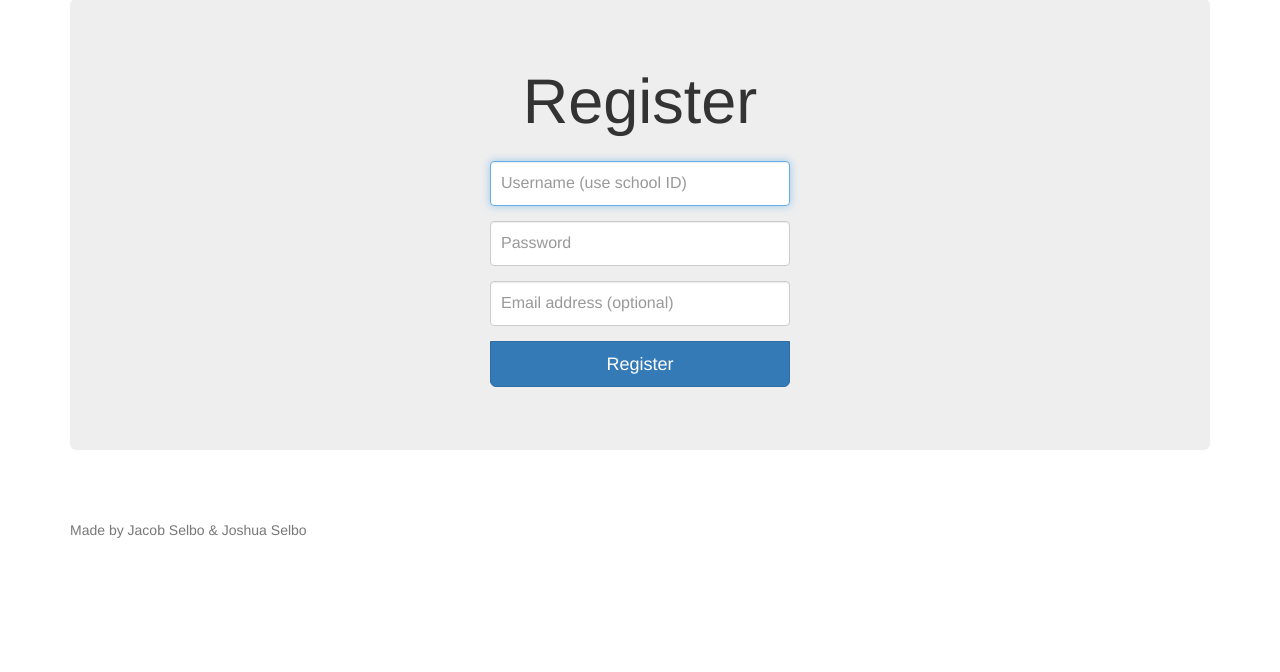
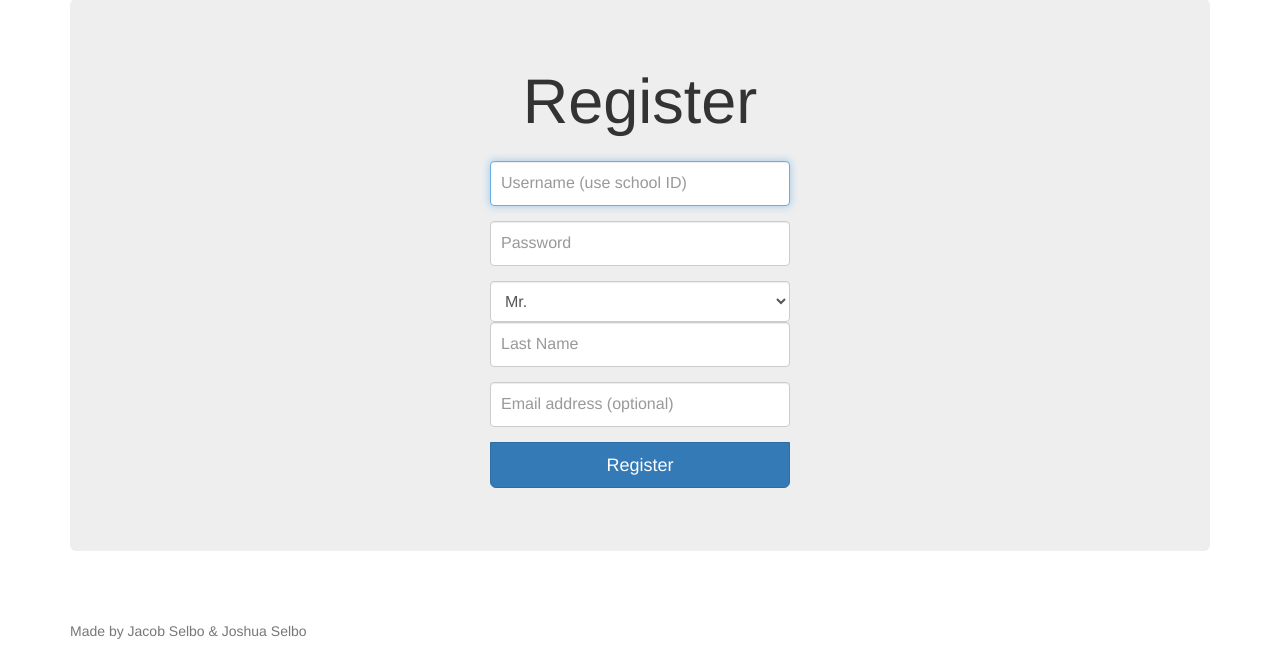
Before and after one commit to jselbo/book-checkin, a Flask app: page /register in a window 1280 px wide. Shown: the part 93-765 px from the top of the page. Run offline with Flask 2, Linux system fonts and the light colour scheme; some libraries are stand-ins or nearby versions.

Commit message:
Fix register and add fields for Title and Last name

```diff
--- a/templates/register.html
+++ b/templates/register.html
@@ -19,6 +19,17 @@
       <div class="form-group">
         <label for="inputPassword" class="sr-only">Password</label>
         <input type="password" name="inputPassword" id="inputPassword" class="form-control" placeholder="Password" required>
+        <span class="help-block"></span>
+      </div>
+      <div class="form-group">
+        <label for="inputTitle" class="sr-only">Title</label>
+        <select name="inputTitle" class="form-control">
+          <option value="mr">Mr.</option>
+          <option value="mrs">Mrs.</option>
+          <option value="ms">Ms.</option>
+        </select>
+        <label for="inputLastName" class="sr-only">Last Name</label>
+        <input type="name" name="inputLastName" id="inputLastName" class="form-control" placeholder="Last Name" required>
         <span class="help-block"></span>
       </div>
       <div class="form-group">
@@ -63,15 +74,15 @@
                 registerButton.removeAttr('disabled');
               });
             } else {
-              $('#failureAlert')
-                .css('display', '')
-                .text('We could not register you at this time.')
-
-              registerButton.removeAttr('disabled');
+              window.location.href = '/';
             }
           },
           error: function(error) {
-            console.log(error);
+            $('#failureAlert')
+              .css('display', '')
+              .text('We could not register you at this time.')
+
+            registerButton.removeAttr('disabled');
           }
         });
       });
```
